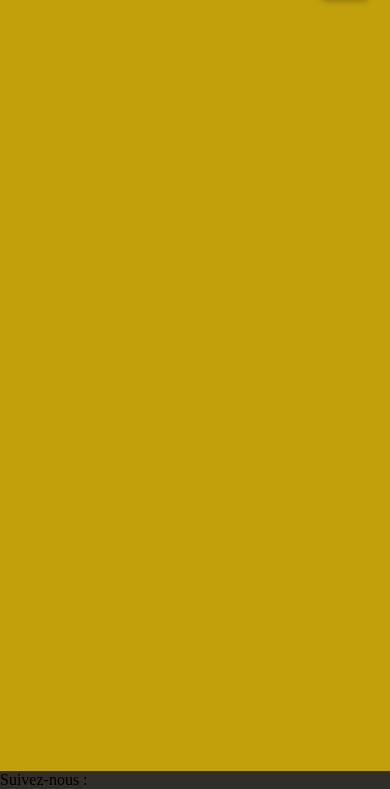
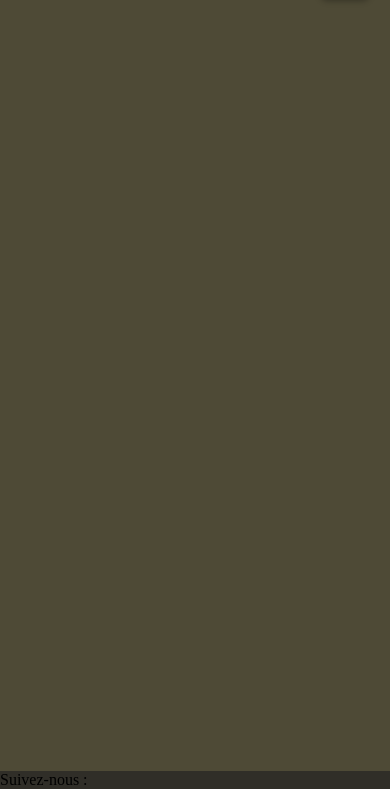
Before and after one commit to imaddouiou/restaurant, a plain HTML site: page index.html in a window 390 px wide. Shown: the part 73-862 px from the top of the page. Drawn offline with Linux system fonts and the light colour scheme.

Commit message:
Update col js

```diff
--- a/bar.css
+++ b/bar.css
@@ -39,7 +39,7 @@
       left: 0;
       display: absolute;
       flex-direction: column;
-      background-color: rgb(194, 160, 12);
+      background-color: rgb(78, 74, 54);
       backdrop-filter: blur(7px);
       width : 100%;
       height: 100vh;
```
